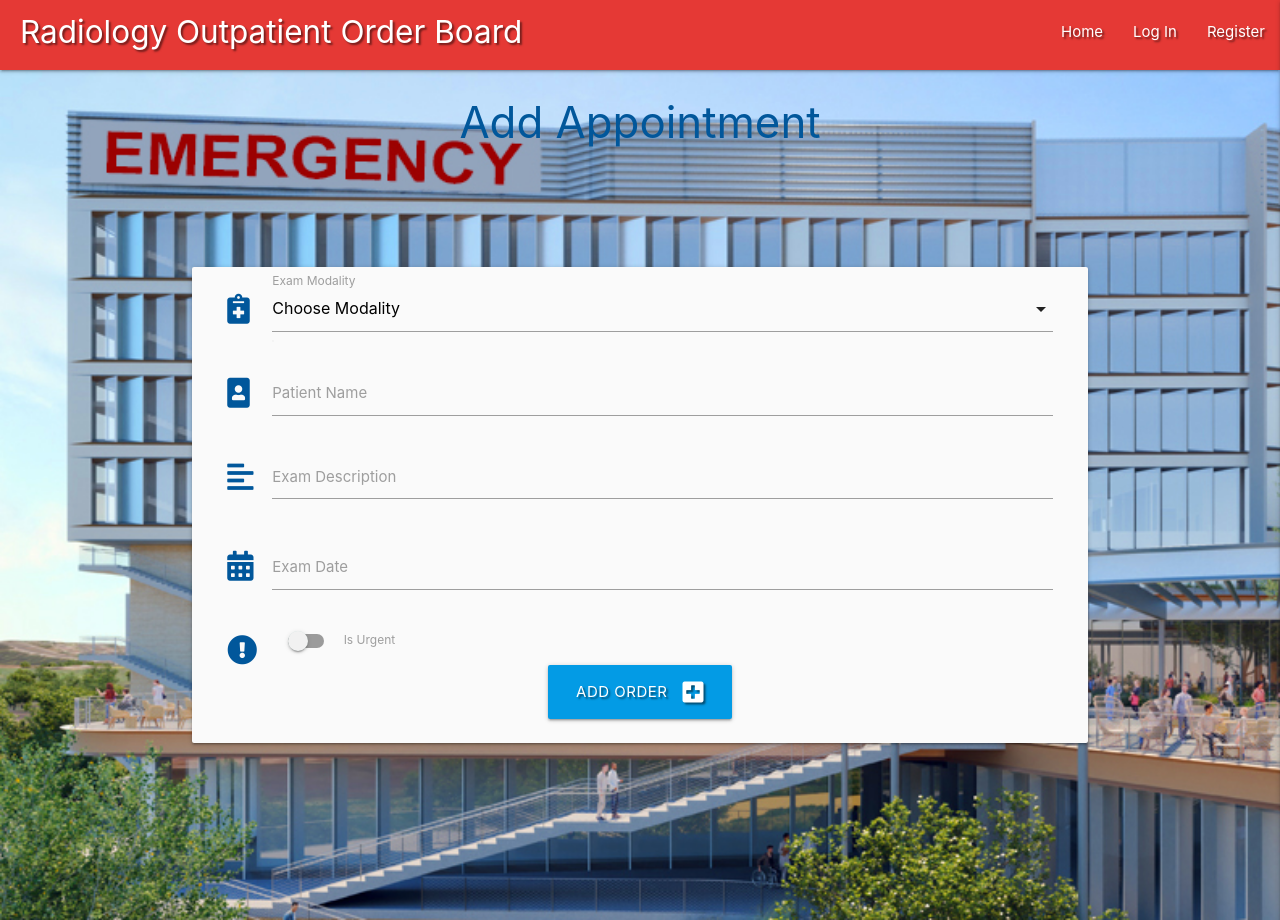
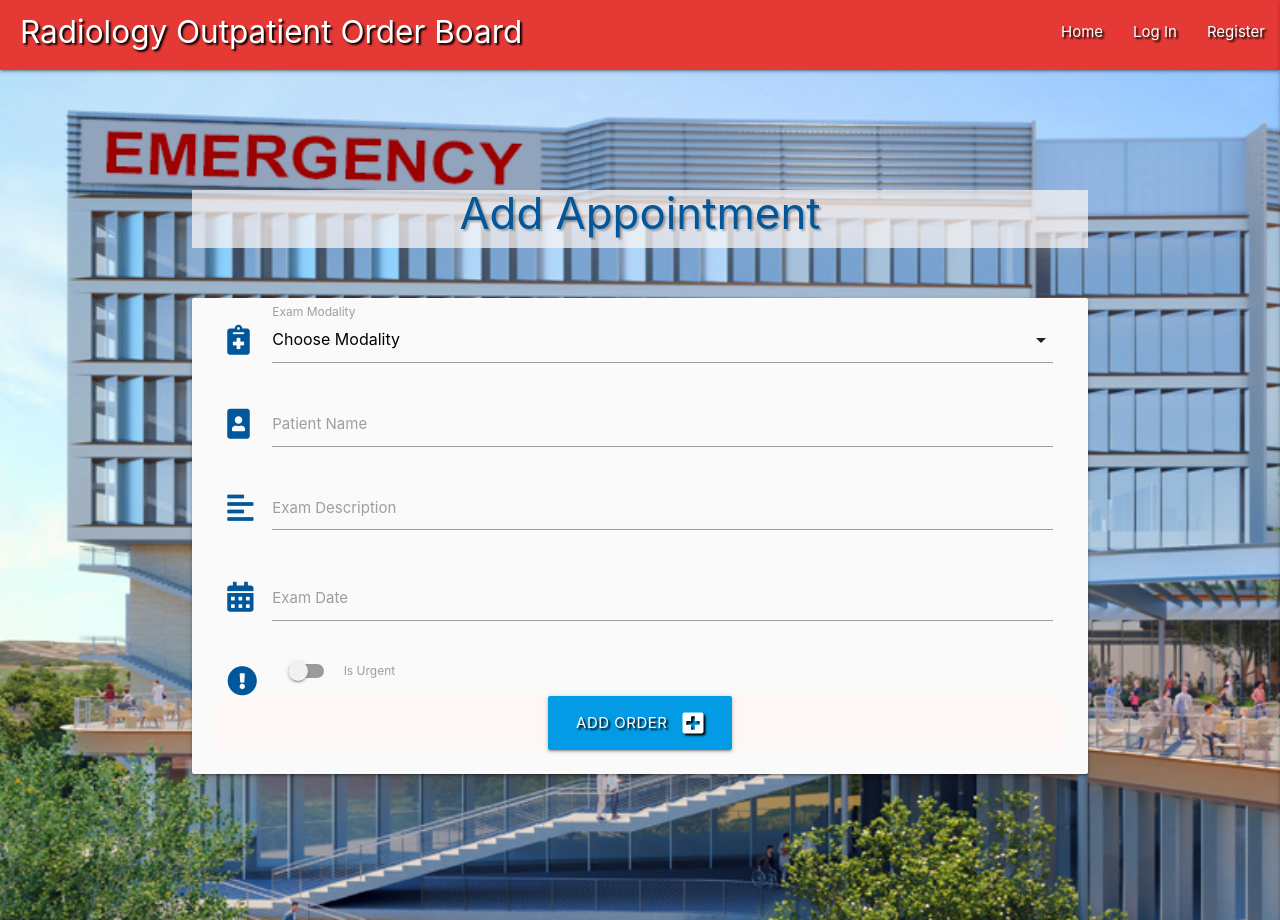
Before and after one commit to BrianLipscombe/radiology-outpatient-board, a Flask app: page /add_task in a window 1280 px wide. Run offline with Flask 2, Linux system fonts and the light colour scheme; data that the repository does not hold is empty; some libraries are stand-ins or nearby versions.

Commit message:
Update sidenav, card-panel, and urgent icon styles

```diff
--- a/static/css/style.css
+++ b/static/css/style.css
@@ -7,13 +7,17 @@ body {
     overflow: hidden;
 }
 
+.nav-wrapper {
+    margin-bottom: 120px;
+}
+
 .row {
     margin-top: -20px;
     margin-bottom: -20px;
 }
 
 .card-panel {
-    margin-top: 120px;
+    margin-top: 50px;
     background-color: rgba(255 248 246 / 70%);
 }
 
@@ -31,11 +35,15 @@ a.brand-logo {
 }
 
 .text-shadow {
-    text-shadow: 2px 2px 2px rgba(0, 0, 0, 0.5);
+    text-shadow: 2px 2px 2px rgba(0, 0, 0, 1);
 }
 
 .flashes h4 {
     line-height: 2;
+}
+
+.light-blue.lighten-4 {
+    background-color: #ff933bce !important;
 }
 
 .btn-small {
@@ -51,3 +59,13 @@ a.brand-logo {
     margin: 5px;
     line-height: 20px;
 }
+
+.center-align {
+    padding-bottom: 10px;
+    background-color: rgba(255 248 246 / 70%);
+    text-shadow: 2px 2px 2px rgba(0, 0, 0, 0.3);
+}
+
+.sidenav {
+    background-color: rgba(255, 255, 255, 0.9);
+}
```
